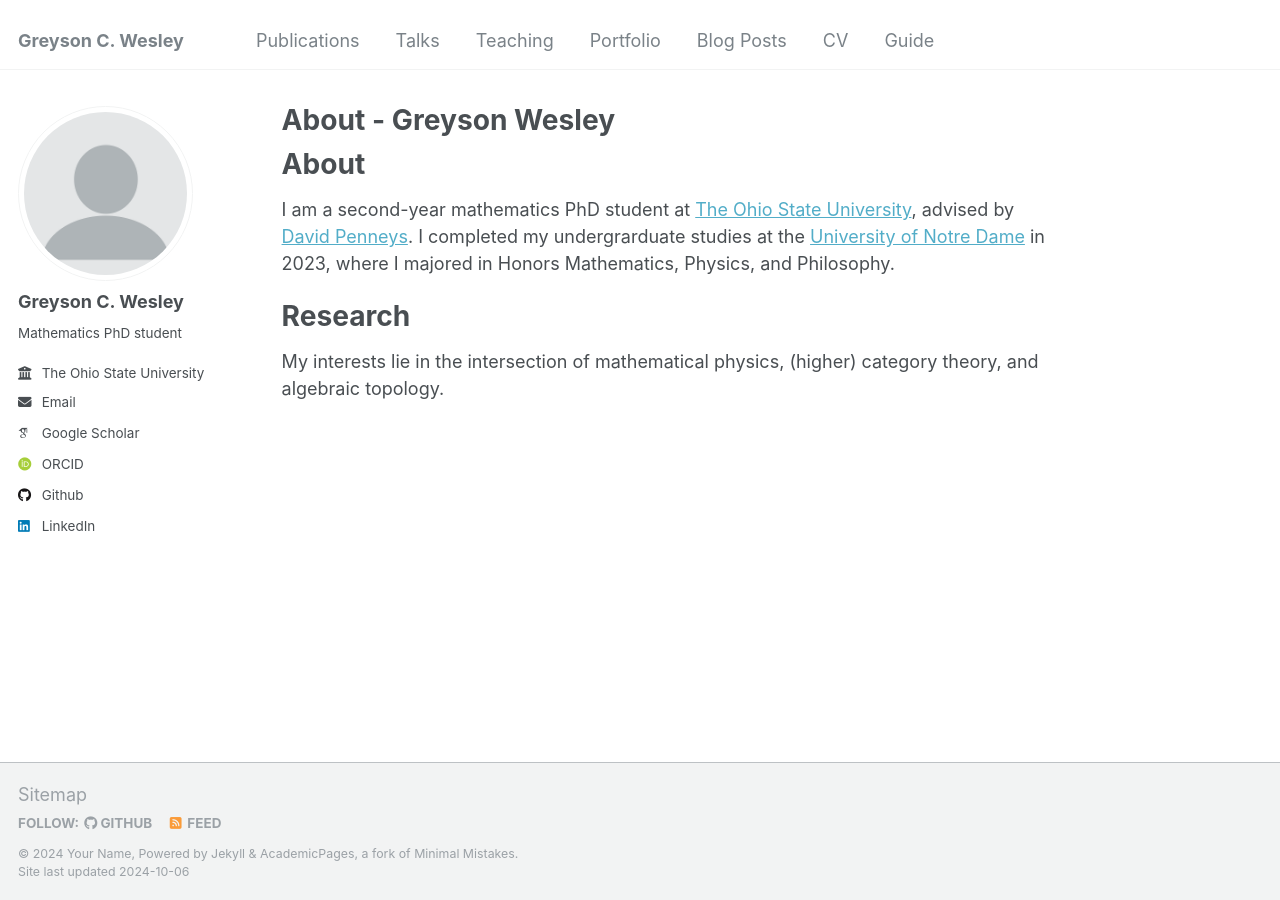
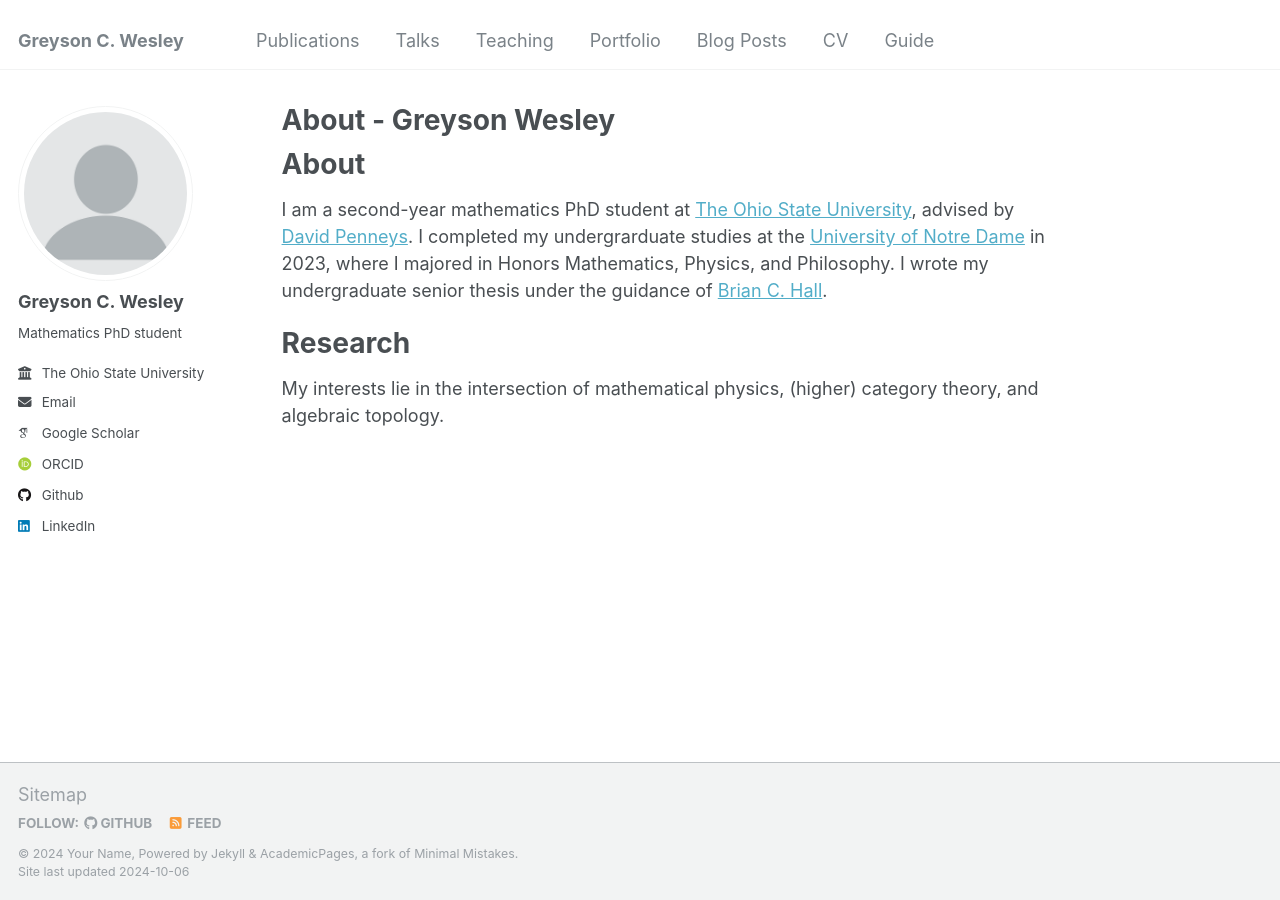
Before and after one commit to gwesley96/gwesley96.github.io, a Jekyll site: the page built from _pages/about.md, in a window 1280 px wide. Built offline with Jekyll 4.4.1, drawn with Linux system fonts in a browser that asks for light colours; some web fonts are replaced.

Commit message:
Update about.md

```diff
--- a/_pages/about.md
+++ b/_pages/about.md
@@ -10,7 +10,7 @@ redirect_from:
 
 About
 ======
-I am a second-year mathematics PhD student at [The Ohio State University](https://www.osu.edu/), advised by [David Penneys](https://people.math.osu.edu/penneys.2/). I completed my undergrarduate studies at the [University of Notre Dame](https://www.nd.edu/) in 2023, where I majored in Honors Mathematics, Physics, and Philosophy.
+I am a second-year mathematics PhD student at [The Ohio State University](https://www.osu.edu/), advised by [David Penneys](https://people.math.osu.edu/penneys.2/). I completed my undergrarduate studies at the [University of Notre Dame](https://www.nd.edu/) in 2023, where I majored in Honors Mathematics, Physics, and Philosophy. I wrote my undergraduate senior thesis under the guidance of [Brian C. Hall](https://math.nd.edu/people/faculty/brian-c-hall/).
 
 Research
 ======
```
